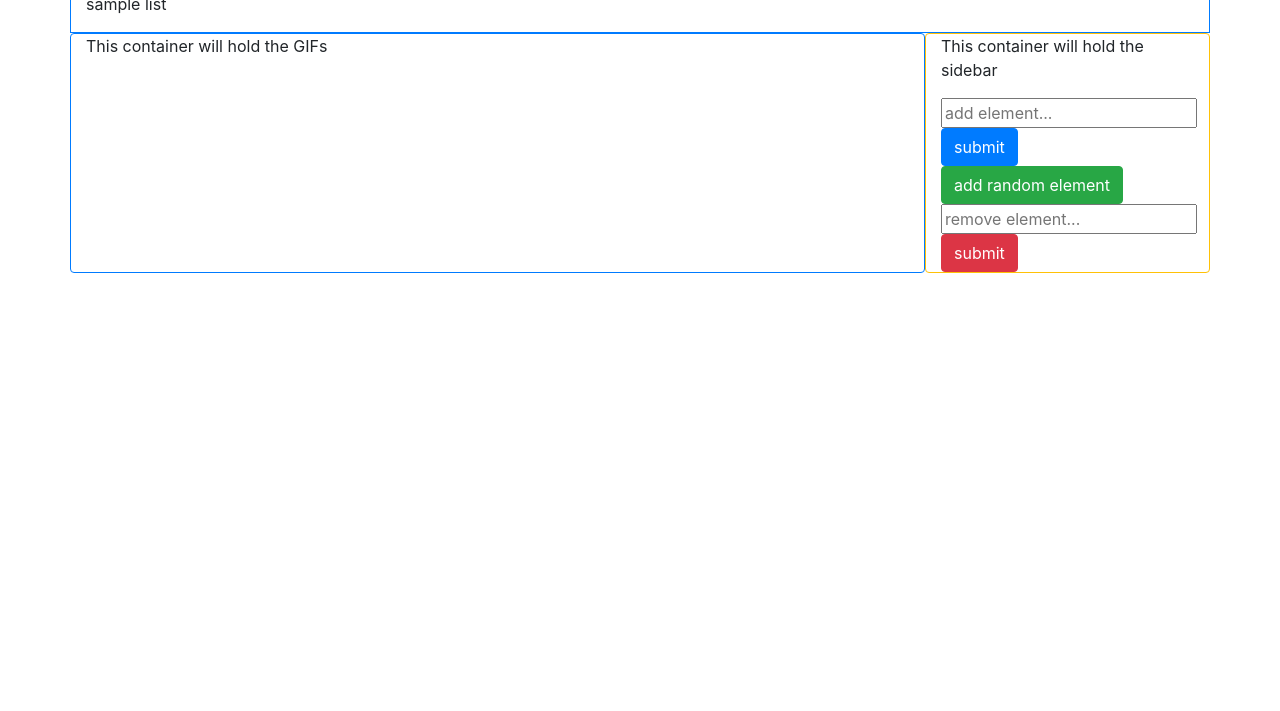
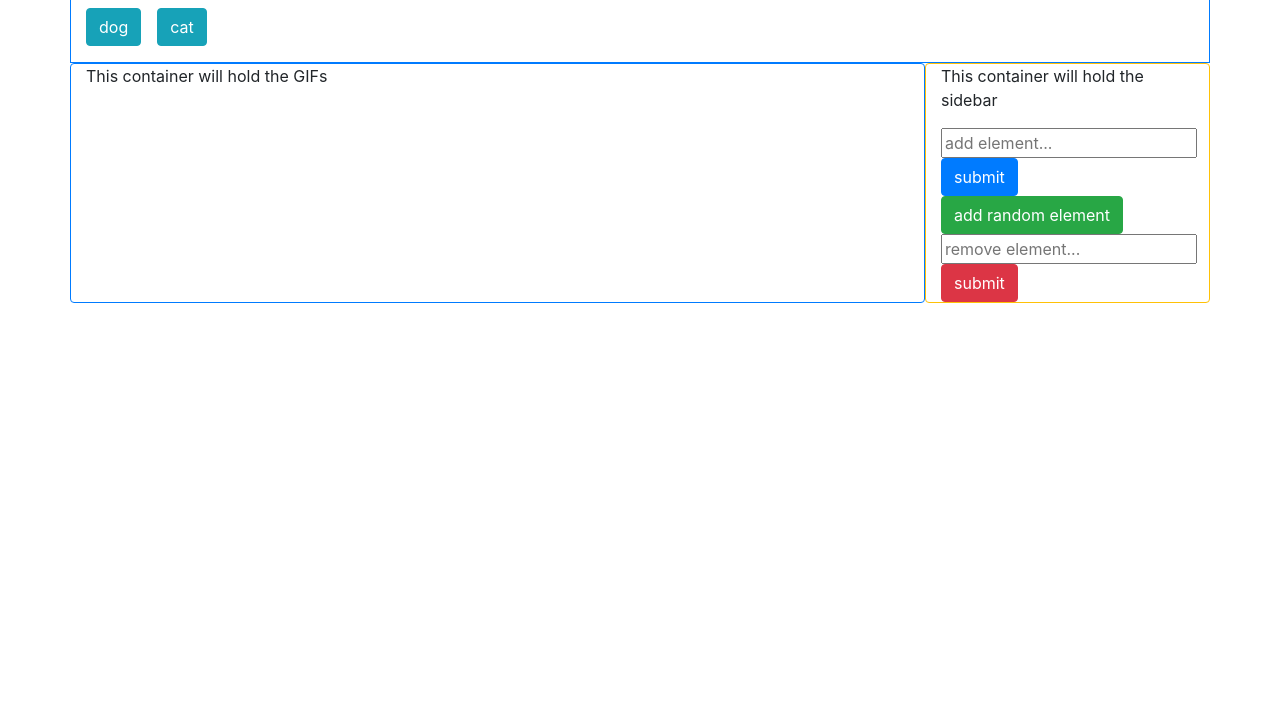
Before and after one commit to ansarkhan/unit-6-homework, a plain HTML site: page index.html in a window 1280 px wide. Shown: the part 89-800 px from the top of the page. Drawn offline with nearby package versions, Linux system fonts and the light colour scheme; no server answers.

Commit message:
added array printing and add single element

```diff
--- a/app.js
+++ b/app.js
@@ -34,10 +34,14 @@ other endpoints: Random, Get by ID, Get by IDs
 
 */
 
-// import { key } from './config';
+var htmlElements = {
+    listContainer: '.list-container'
+}
+
 
 const key = 'Vlb8ghCOyURWJlLKsnh82oj1tgWNDDY1';
 let elementsArr = ['dog', 'cat'];
+let elementsArrRand = ['test1', 'test2', 'test3', 'test4'];
 let searchTerm = 'cat';
 let limit = 10;
 
@@ -58,6 +62,20 @@ var ajFN = function() {
 
 ajFN();
 
+var displayElements = function () {
+    $(htmlElements.listContainer).empty();
+    elementsArr.forEach(element => {
+        var elementBtn = $("<button>");
+        elementBtn.addClass('btn btn-info my-button');
+        elementBtn.text(element);
+        $(htmlElements.listContainer).append(elementBtn);
+
+    });
+
+
+
+};
+
 var addElem = function() {
     curElement = $('#element-value').val();
     if (elementsArr.indexOf(curElement) == -1) {
@@ -65,19 +83,22 @@ var addElem = function() {
     } else {
         console.log("element is already in array!");
     }
+    displayElements();
 
 }
 
+// MAKE THIS GENERIC
 var clearAddField = function() {
     $('#element-value').val('');
 }
 
+// Adding an item to the array
 $(document).on('click', '#add-element', function(){
     addElem();
     clearAddField();
 });
 
-
+displayElements();
 
 // var title = "space+jam";
 // var queryURL = "https://www.omdbapi.com/?t=" + title + "&y=&plot=short&apikey=trilogy";
--- a/index.html
+++ b/index.html
@@ -17,7 +17,7 @@
                 <h1>Giphy App</h1>
             </div>
             <div class="col-12 list-container">
-                <p>sample list</p>
+                <!-- sample list goes here -->
             </div>
         </div>
         <div class="row">
--- a/style.css
+++ b/style.css
@@ -9,3 +9,8 @@ body {
 .list-container {
 
 }
+
+/* top right bottom left */
+.my-button {
+  margin: 1rem 1rem 1rem 0rem;
+}
```
Also changed, not shown: 1 other file.
